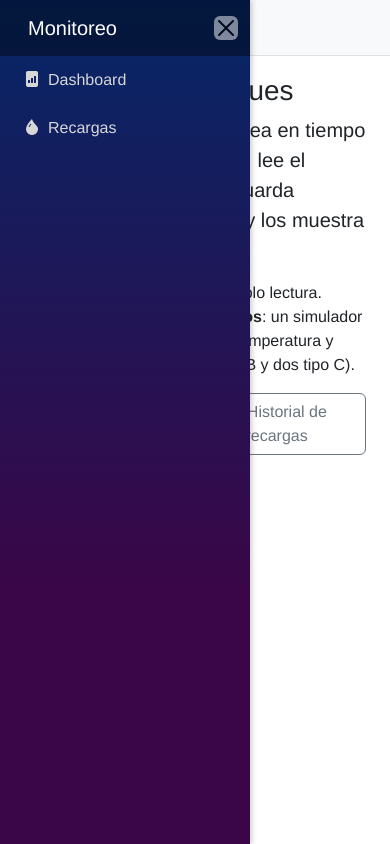
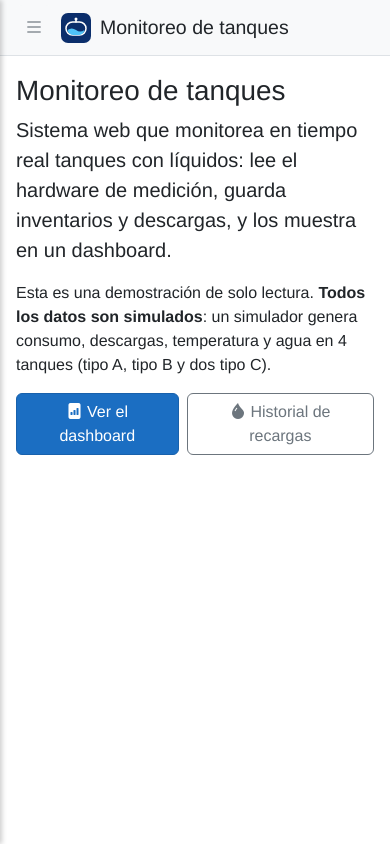
Before and after one commit to GDeGilberto/tank-monitoring-demo, an ASP.NET Core app: page / in a window 390 px wide. Run offline with ASP.NET Core 8, Linux system fonts and the light colour scheme; style sheets or scripts are compiled from the project's sources; some libraries are stand-ins or nearby versions.

Commit message:
Ajustes responsive movil
Menu cerrado por defecto en pantallas angostas (se abre en >=992 px), titulo
del encabezado con ellipsis, insignia de demo compacta, tablas compactas
sin desborde horizontal, README con aviso de demo.

Co-Authored-By: Claude Sonnet 5.5 <noreply@anthropic.com>
Claude-Session: https://claude.ai/code/session_01ALUCZxYXFXqhsbAxCfqoWo

```diff
--- a/Web/Components/App.razor
+++ b/Web/Components/App.razor
@@ -21,6 +21,7 @@
 
     <script src="https://cdn.jsdelivr.net/npm/chart.js"></script>
     <script src="https://cdn.jsdelivr.net/npm/bootstrap@5.3.0/dist/js/bootstrap.bundle.min.js"></script>
+    <script src="js/layout.js"></script>
     <script src="js/tooltips.js"></script>
     <script src="js/fileDownload.js"></script>
 
--- a/Web/Components/Layout/MainLayout.razor
+++ b/Web/Components/Layout/MainLayout.razor
@@ -1,5 +1,6 @@
 @inherits LayoutComponentBase
 @inject IConfiguration Configuration
+@inject IJSRuntime JS
 
 <div class="page">
     <div class="sidebar @(isMenuVisible ? "show" : "")">
@@ -11,8 +12,8 @@
     </div>
 
     <main>
-        <div class="top-row px-4">
-            <div class="d-flex align-items-center">
+        <div class="top-row px-3 px-md-4">
+            <div class="d-flex align-items-center brand-wrap">
                 @if (!isMenuVisible)
                 {
                     <button class="btn btn-outline-light menu-toggle fade @(!isMenuVisible ? "show" : "")" type="button" @onclick="HandleMenuToggle">
@@ -21,19 +22,19 @@
                 }
                 <div class="company-brand">
                     <img src="brand/isotipo.svg" alt="Isotipo de Monitoreo de tanques" class="company-logo" />
-                    <span class="@(isMenuVisible ? "d-none" : "") fs-4">Monitoreo de tanques</span>
+                    <span class="brand-title @(isMenuVisible ? "d-none" : "")">Monitoreo de tanques</span>
                 </div>
             </div>
 
             @if (IsDemo)
             {
                 <span class="badge text-bg-warning" title="Los datos que ves los genera un simulador">
-                    <i class="bi bi-exclamation-triangle-fill"></i> Datos simulados · demo de solo lectura
+                    <i class="bi bi-exclamation-triangle-fill"></i> <span class="d-none d-lg-inline">Datos simulados · demo de solo lectura</span><span class="d-lg-none">Demo</span>
                 </span>
             }
         </div>
 
-        <article class="content px-4">
+        <article class="content px-3 px-md-4">
             @Body
         </article>
     </main>
@@ -46,7 +47,23 @@
 </div>
 
 @code {
-    private bool isMenuVisible = true;
+    // Cerrado por defecto (movil); en pantallas anchas se abre tras el primer render.
+    private bool isMenuVisible;
+
+    protected override async Task OnAfterRenderAsync(bool firstRender)
+    {
+        if (!firstRender) return;
+        try
+        {
+            if (await JS.InvokeAsync<bool>("layoutHelpers.isWide"))
+            {
+                isMenuVisible = true;
+                StateHasChanged();
+            }
+        }
+        catch (JSException) { }
+        catch (InvalidOperationException) { }
+    }
 
     private bool IsDemo => Configuration.GetValue<bool>("Demo:Enabled");
 
--- a/Web/Components/Layout/MainLayout.razor.css
+++ b/Web/Components/Layout/MainLayout.razor.css
@@ -6,6 +6,7 @@
 
 main {
     flex: 1;
+    min-width: 0;
     transition: margin-left 0.3s ease-in-out;
 }
 
@@ -46,6 +47,7 @@ main {
 }
 
 .top-row {
+    gap: 0.5rem;
     background-color: #f8f9fa;
     border-bottom: 1px solid #dee2e6;
     justify-content: space-between;
@@ -70,7 +72,19 @@ main {
     color: #0d6efd;
 }
 
+.brand-wrap {
+    min-width: 0;
+}
+
+.brand-title {
+    font-size: clamp(1rem, 5vw, 1.5rem);
+    white-space: nowrap;
+    overflow: hidden;
+    text-overflow: ellipsis;
+}
+
 .company-brand {
+    min-width: 0;
     display: flex;
     align-items: center;
     gap: 0.5rem;
--- a/Web/wwwroot/app.css
+++ b/Web/wwwroot/app.css
@@ -49,3 +49,27 @@ h1:focus {
 .darker-border-checkbox.form-check-input {
     border-color: #929292;
 }
+
+/* Ajustes para pantallas angostas: evita desborde horizontal y deja las tablas legibles. */
+html, body {
+    overflow-x: hidden;
+}
+
+@media (max-width: 575.98px) {
+    .table-responsive .table {
+        font-size: 0.85rem;
+    }
+
+    .table-responsive .table > :not(caption) > * > * {
+        padding: 0.4rem 0.35rem;
+    }
+
+    .content .container {
+        padding-left: 0;
+        padding-right: 0;
+    }
+
+    .card-body h3 {
+        font-size: 1.25rem;
+    }
+}
--- /dev/null
+++ b/Web/wwwroot/js/layout.js
@@ -0,0 +1 @@
+window.layoutHelpers = { isWide: () => window.matchMedia("(min-width: 992px)").matches };
```
Also changed, not shown: README.md.
